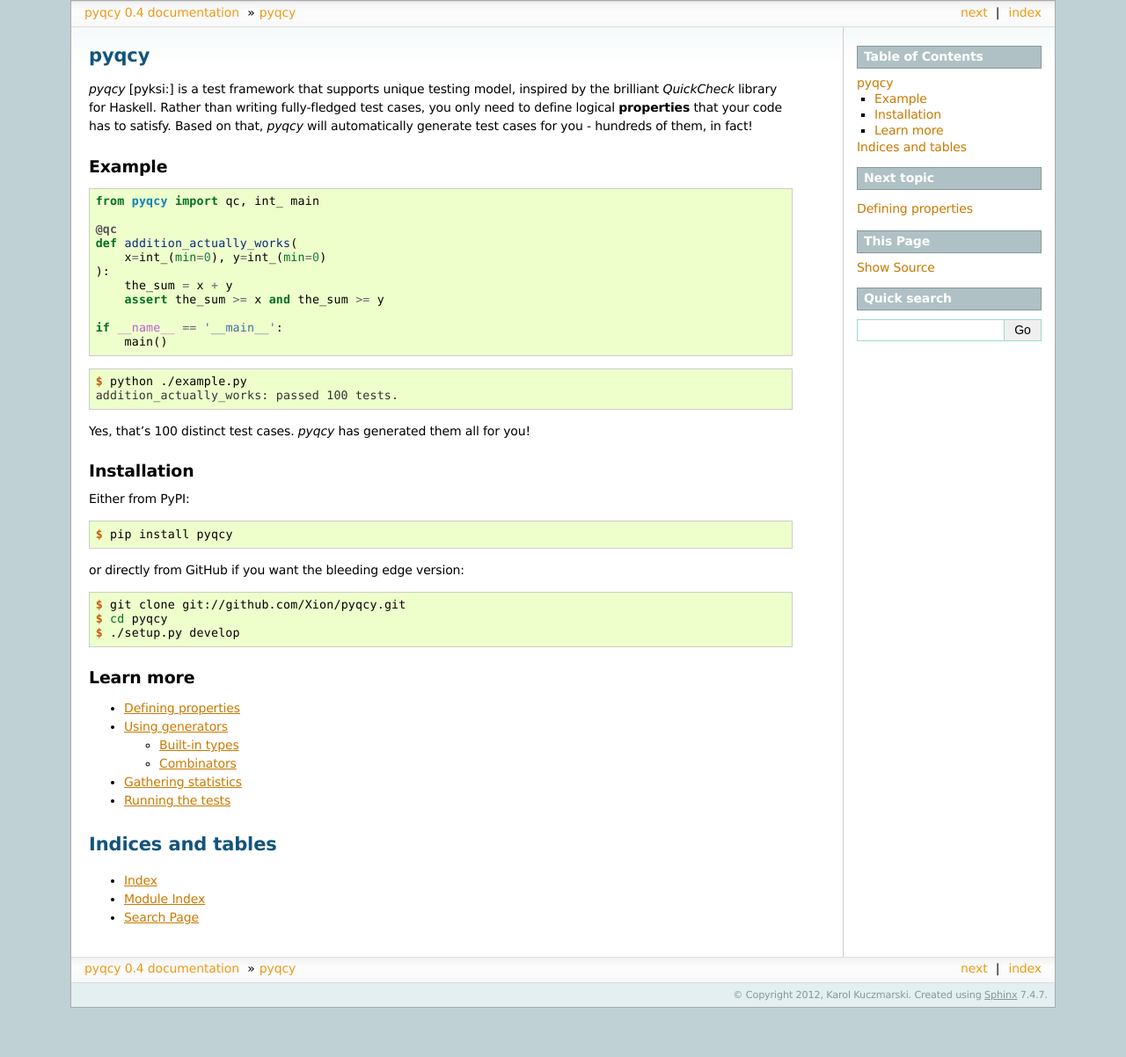
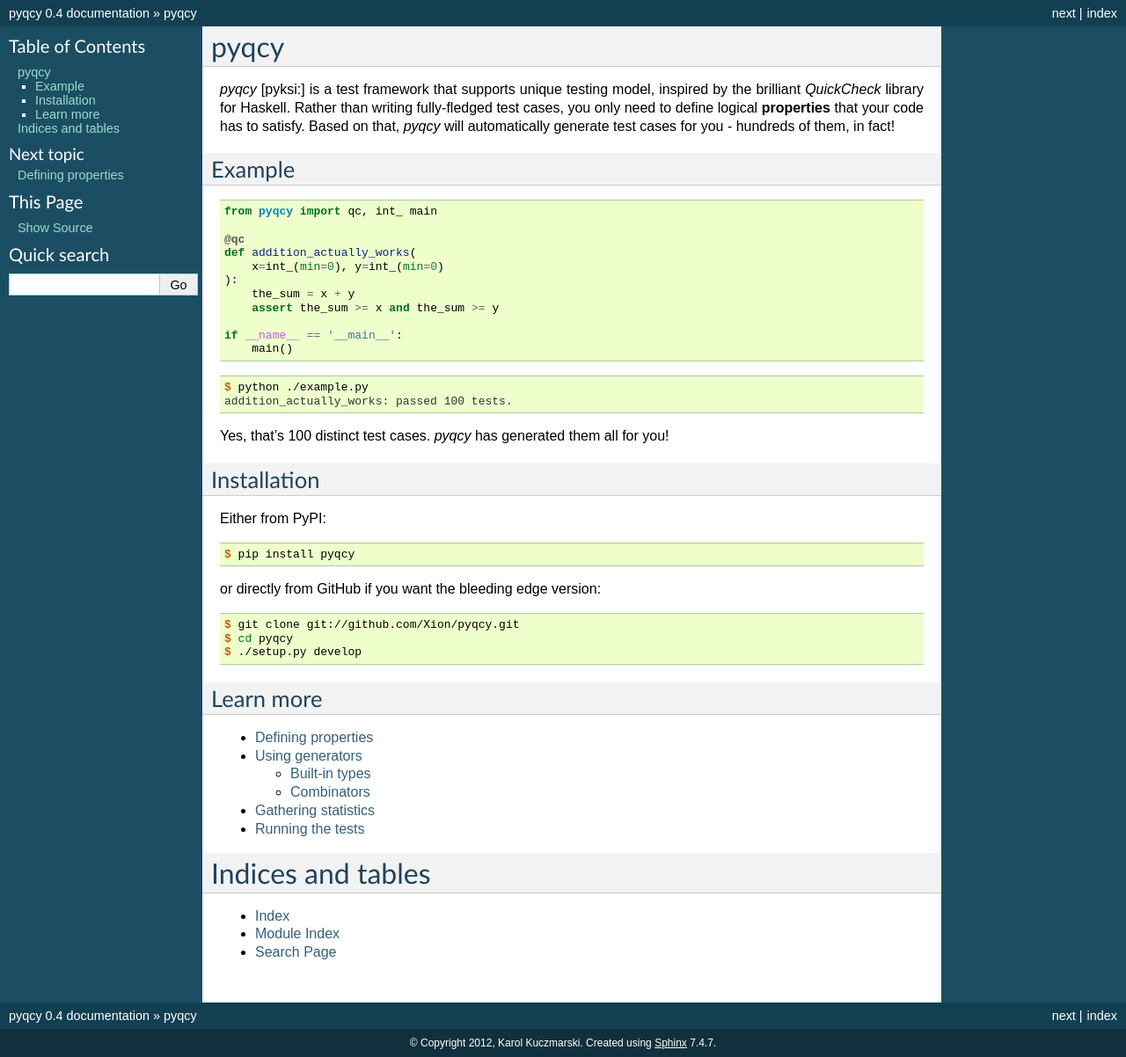
Before and after one commit to Xion/pyqcy, a Sphinx documentation site: the page built from docs/index.rst, in a window 1280 px wide. Shown: the whole page at 88% size. Built offline with Sphinx 7.4.7, drawn with Linux system fonts in a browser that asks for light colours; before the commit the page ends 1146 px from its top, so only the background shows below that.

Commit message:
Reverting to default Sphinx theme

```diff
--- a/docs/conf.py
+++ b/docs/conf.py
@@ -91,7 +91,7 @@
 
 # The theme to use for HTML and HTML Help pages.  See the documentation for
 # a list of builtin themes.
-html_theme = 'sphinxdoc'
+html_theme = 'default'
 
 # Theme options are theme-specific and customize the look and feel of a theme
 # further.  For a list of options available for each theme, see the
--- a/docs/statistics.rst
+++ b/docs/statistics.rst
@@ -3,7 +3,8 @@
 
 
 .. warning::
-   Statistical functions described below must be `yield`
+   All statistical functions described below must be `yield` from within
+   test properties to be recorded.
 
 .. currentmodule:: pyqcy.statistics
 
```
